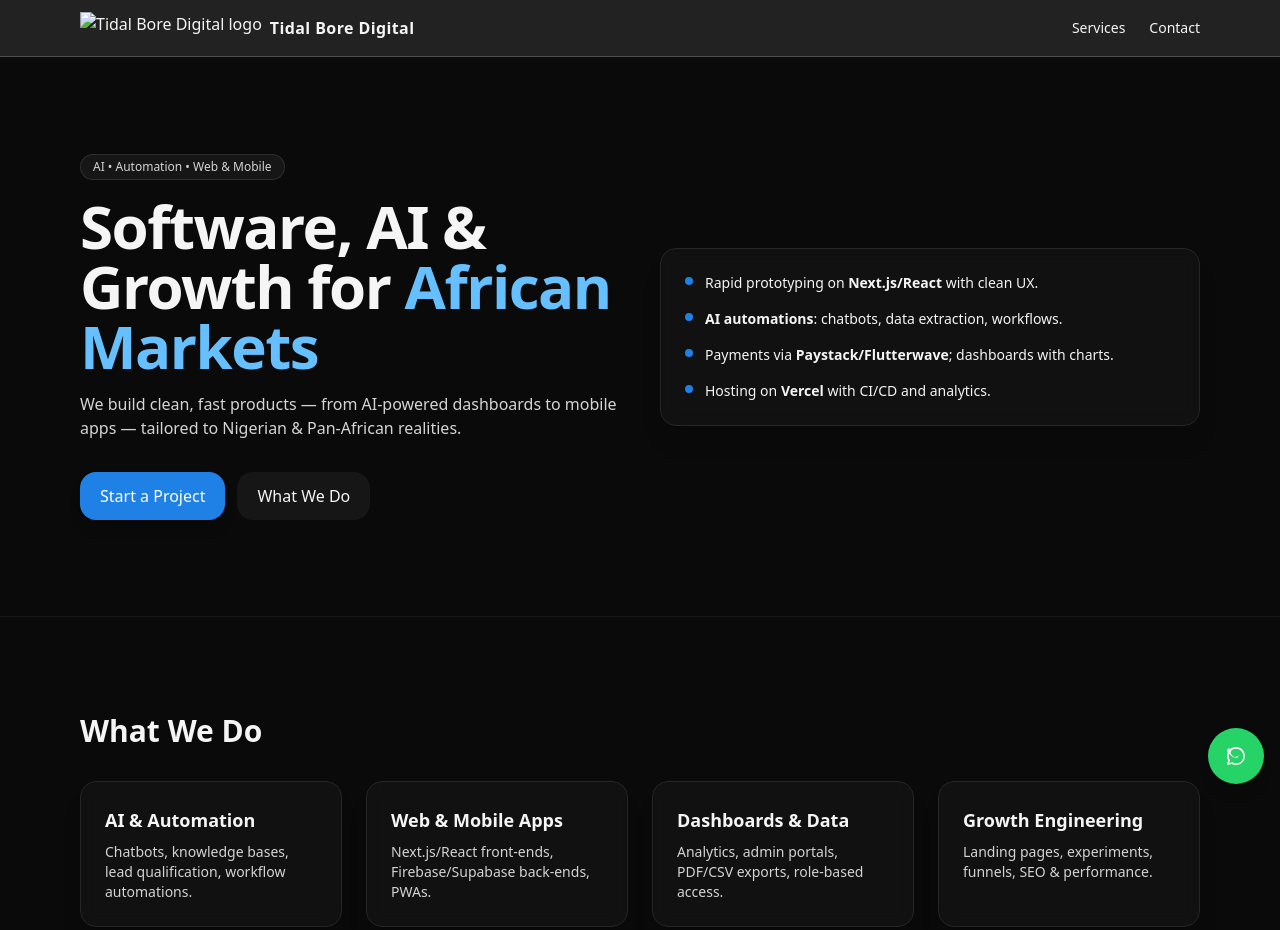
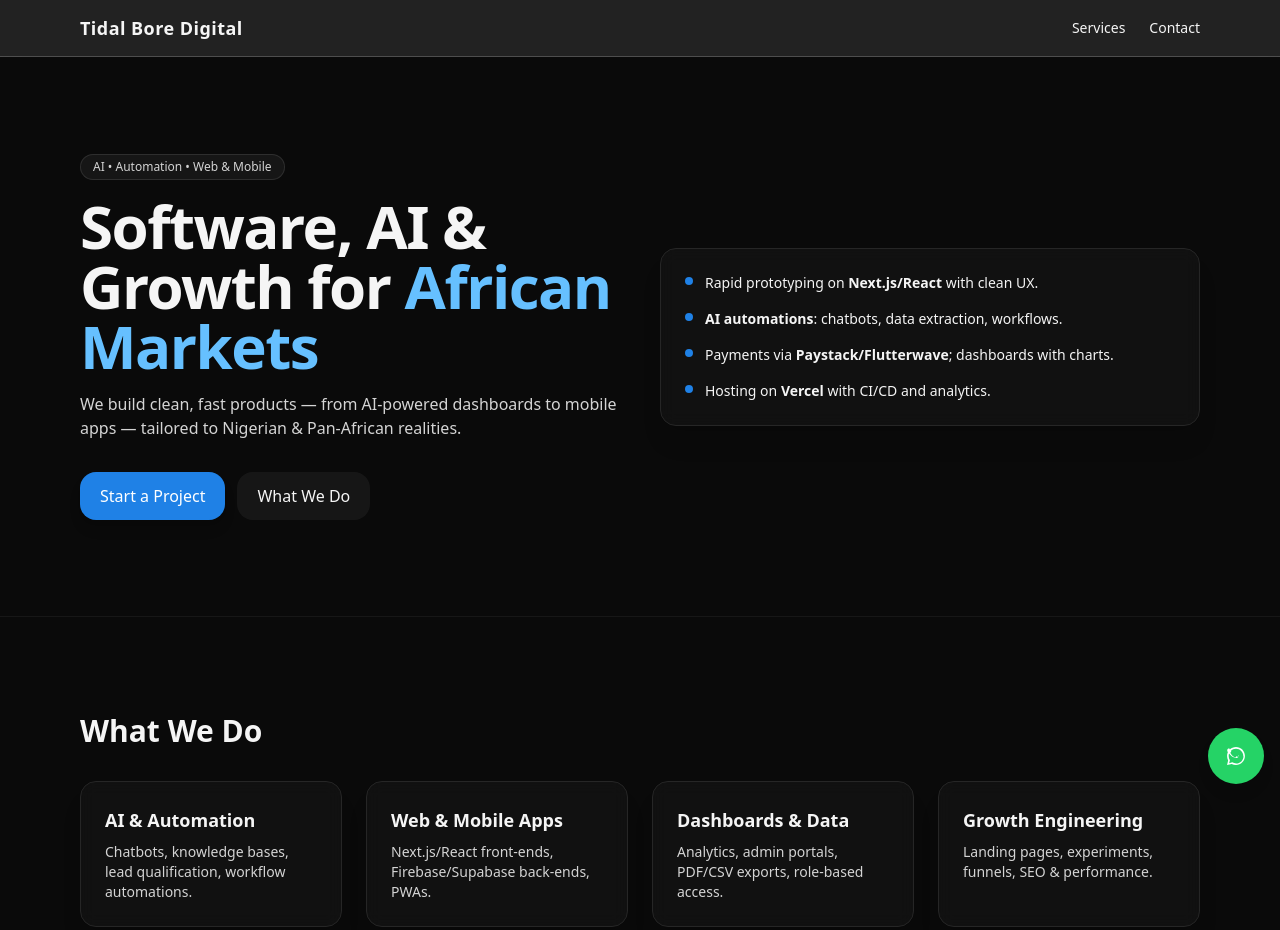
Before and after one commit to talktoudom/tidal-bore-digital, a plain HTML site: page index.html in a window 1280 px wide. Shown: the top 930 px of the page. Drawn offline with nearby package versions, Linux system fonts and the light colour scheme.

Commit message:
Add files via upload
Add favicon.png and update index.html with favicon support

```diff
--- a/index.html
+++ b/index.html
@@ -4,9 +4,27 @@
   <meta charset="utf-8" />
   <meta name="viewport" content="width=device-width, initial-scale=1" />
   <title>Tidal Bore Digital — Software, AI & Growth</title>
-  <meta name="description" content="We build clean, fast products for web & mobile. AI automations, dashboards, and growth tooling tailored to African markets." />
+  <meta name="description" content="Tidal Bore Digital builds clean, fast web & mobile apps, AI-powered automations, and growth tools tailored to African markets." />
 
-  <!-- Tailwind CDN (no build step needed) -->
+  <!-- Open Graph (for social sharing) -->
+  <meta property="og:title" content="Tidal Bore Digital — Software, AI & Growth" />
+  <meta property="og:description" content="We build clean, fast products — from AI dashboards to mobile apps — tailored to Nigerian & Pan-African realities." />
+  <meta property="og:type" content="website" />
+  <meta property="og:url" content="https://talktoudom.github.io/tidal-bore-digital/" />
+  <meta property="og:image" content="https://talktoudom.github.io/tidal-bore-digital/favicon.png" />
+
+  <!-- Twitter Card -->
+  <meta name="twitter:card" content="summary_large_image" />
+  <meta name="twitter:title" content="Tidal Bore Digital — Software, AI & Growth" />
+  <meta name="twitter:description" content="Building clean, fast web & mobile apps, AI automations, and growth engineering for African markets." />
+  <meta name="twitter:image" content="https://talktoudom.github.io/tidal-bore-digital/favicon.png" />
+
+  <!-- ✅ Favicon -->
+  <link rel="icon" type="image/png" sizes="32x32" href="favicon.png">
+  <link rel="icon" type="image/png" sizes="48x48" href="favicon.png">
+  <link rel="icon" type="image/png" sizes="64x64" href="favicon.png">
+
+  <!-- Tailwind CDN -->
   <script src="https://cdn.tailwindcss.com"></script>
 
   <style>
@@ -18,10 +36,7 @@
   <!-- NAVBAR -->
   <header class="sticky top-0 z-50 bg-white/10 backdrop-blur-md border-b border-white/20">
     <div class="max-w-6xl mx-auto px-4 h-14 flex items-center justify-between">
-      <a href="#" class="flex items-center gap-2">
-        <img src="logo.svg" alt="Tidal Bore Digital logo" class="h-8 w-auto max-h-8">
-        <span class="font-semibold tracking-wide">Tidal Bore Digital</span>
-      </a>
+      <a href="/" class="font-semibold tracking-wide text-lg">Tidal Bore Digital</a>
       <nav class="hidden md:flex items-center gap-6 text-sm">
         <a href="#services" class="hover:text-[#3aa5ff]">Services</a>
         <a href="#contact" class="hover:text-[#3aa5ff]">Contact</a>
@@ -106,9 +121,7 @@
       <div class="max-w-6xl mx-auto px-4 grid md:grid-cols-2 gap-8">
         <div>
           <h2 class="text-2xl md:text-3xl font-semibold">Let’s Build</h2>
-          <p class="mt-3 text-neutral-300">
-            Tell us a bit about your project and we’ll get back within 1 business day.
-          </p>
+          <p class="mt-3 text-neutral-300">Tell us a bit about your project and we’ll get back within 1 business day.</p>
           <ul class="mt-6 space-y-2 text-sm text-neutral-300">
             <li>Email: <a class="underline" href="mailto:hello@tidalboredigital.com.ng">hello@tidalboredigital.com.ng</a></li>
             <li>GitHub: <a class="underline" href="https://github.com/talktoudom" target="_blank">@talktoudom</a></li>
@@ -116,7 +129,7 @@
           </ul>
         </div>
 
-        <!-- ✅ Contact Form with Thank-You -->
+        <!-- Contact Form with Thank-You -->
         <form id="contact-form" action="https://formspree.io/f/mnnbgqpe" method="POST" class="rounded-2xl bg-neutral-900/60 backdrop-blur border border-neutral-800 p-6 shadow-xl">
           <div class="grid gap-4" id="form-fields">
             <input type="text" name="name" required placeholder="Your name" class="bg-white/5 border border-white/10 rounded-xl px-4 py-3 outline-none focus:border-[#1f81e6]" />
@@ -126,7 +139,6 @@
               Send Message
             </button>
           </div>
-          <!-- Thank-you message (hidden by default) -->
           <p id="form-success" class="hidden mt-4 text-green-400 font-medium">✅ Thanks! Your message has been sent. We’ll be in touch soon.</p>
         </form>
       </div>
@@ -152,10 +164,8 @@
   </a>
 
   <script>
-    // year in footer
     document.getElementById("year").textContent = new Date().getFullYear();
 
-    // form success handler
     const form = document.getElementById("contact-form");
     const fields = document.getElementById("form-fields");
     const successMsg = document.getElementById("form-success");
```
Also changed, not shown: favicon.png.png (added).
